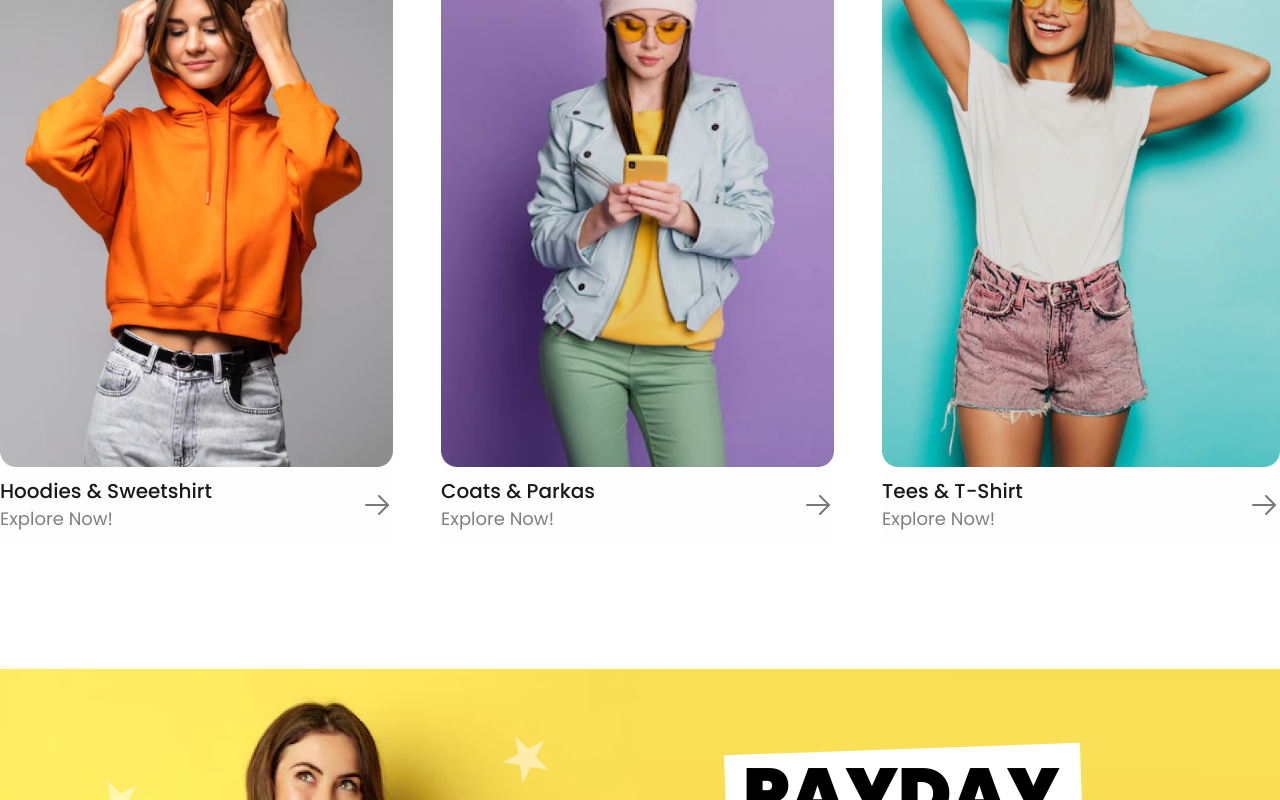
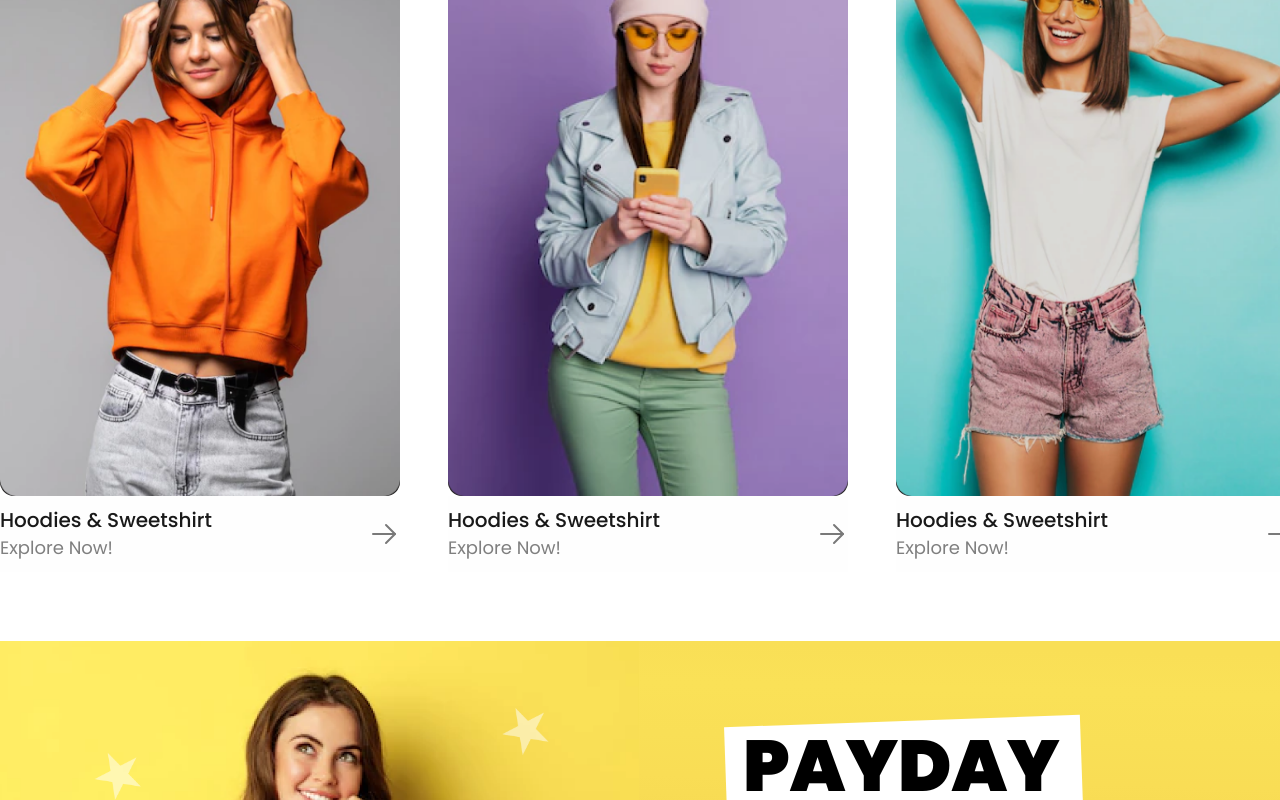
Before and after one commit to Luismkm/fashion, a React (Vite) app: page / in a window 1280 px wide. Shown: the part 1278-2078 px from the top of the page. Built offline with nearby package versions, Linux system fonts and the light colour scheme.

Commit message:
feat: add effect in card arrivals

```diff
--- a/src/pages/landing/components/arrivals.tsx
+++ b/src/pages/landing/components/arrivals.tsx
@@ -16,8 +16,12 @@ export function Arrivals() {
         </strong>
       </div>
       <div className="flex flex-row gap-12">
-        <div className="w-[484px] h-[704px]">
-          <img src={arrival1} alt="" />
+        <div>
+          <div className="w-[400px] h-[600px] cursor-pointer overflow-hidden bg-black-800 rounded-[14px]">
+            <div className="w-[100%] h-[100%] overflow-hidden">
+              <img src={arrival1} alt="" className="w-[100%] h-[100%] hover:ease-in-[cubic-bezier(0.25, 0.45, 0.45, 0.95] hover:scale-[1.08] hover:duration-[5000ms]" />
+            </div>
+          </div>
           <div className="flex flex-row justify-between items-center h-[76px] bg-white-300">
             <div className="flex flex-col">
               <span className="text-black-850 text-xl font-medium">
@@ -30,8 +34,49 @@ export function Arrivals() {
             <ArrowRight size={32} color="#797979" />
           </div>
         </div>
+
         <div>
-          <img src={arrival2} alt="" />
+          <div className="w-[400px] h-[600px] cursor-pointer overflow-hidden bg-black-800 rounded-[14px]">
+            <div className="w-[100%] h-[100%] overflow-hidden">
+              <img src={arrival2} alt="" className="w-[100%] h-[100%] hover:ease-in-[cubic-bezier(0.25, 0.45, 0.45, 0.95] hover:scale-[1.08] hover:duration-[5000ms]" />
+            </div>
+          </div>
+          <div className="flex flex-row justify-between items-center h-[76px] bg-white-300">
+            <div className="flex flex-col">
+              <span className="text-black-850 text-xl font-medium">
+                Hoodies & Sweetshirt
+              </span>
+              <span className="text-gray-600 text-lg">
+                Explore Now!
+              </span>
+            </div>
+            <ArrowRight size={32} color="#797979" />
+          </div>
+        </div>
+
+        <div>
+          <div className="w-[400px] h-[600px] cursor-pointer overflow-hidden bg-black-800 rounded-[14px]">
+            <div className="w-[100%] h-[100%] overflow-hidden">
+              <img src={arrival3} alt="" className="w-[100%] h-[100%] hover:ease-in-[cubic-bezier(0.25, 0.45, 0.45, 0.95] hover:scale-[1.08] hover:duration-[5000ms]" />
+            </div>
+          </div>
+          <div className="flex flex-row justify-between items-center h-[76px] bg-white-300">
+            <div className="flex flex-col">
+              <span className="text-black-850 text-xl font-medium">
+                Hoodies & Sweetshirt
+              </span>
+              <span className="text-gray-600 text-lg">
+                Explore Now!
+              </span>
+            </div>
+            <ArrowRight size={32} color="#797979" />
+          </div>
+        </div>
+
+        {/* <div>
+          <div className="w-[430px] h-[628px] bg-black-800">
+            <img src={arrival2} alt="" />
+          </div>
           <div className="flex flex-row justify-between items-center h-[76px] bg-white-300">
             <div className="flex flex-col">
               <span className="text-black-850 text-xl font-medium">
@@ -45,7 +90,7 @@ export function Arrivals() {
           </div>
         </div>
         <div>
-          <img src={arrival3} alt="" />
+          <img src={arrival3} alt="" className="cursor-pointer hover:scale-img" />
           <div className="flex flex-row justify-between items-center h-[76px] bg-white-300">
             <div className="flex flex-col">
               <span className="text-black-850 text-xl font-medium">
@@ -57,7 +102,7 @@ export function Arrivals() {
             </div>
             <ArrowRight size={32} color="#797979" />
           </div>
-        </div>
+        </div> */}
       </div>
     </section>
   );
```
